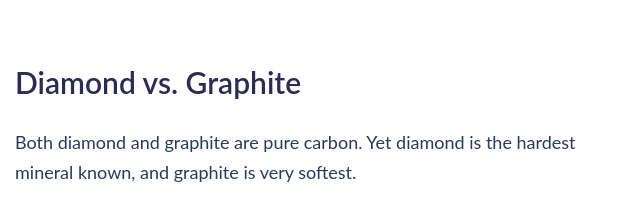
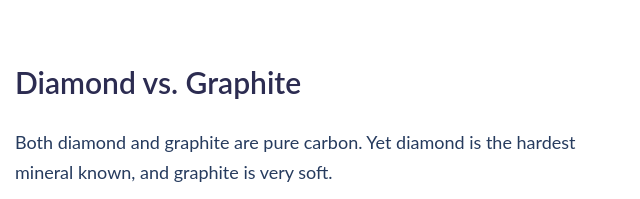
Before and after one commit to crystals-chemistry/crystals, a plain HTML site: page diamonds.html in a window 1280 px wide. Shown: the part 3660-3859 px from the top of the page, 640-1280 px from the left. Drawn offline with Linux system fonts and the light colour scheme.

Commit message:
Update diamonds.html

```diff
--- a/diamonds.html
+++ b/diamonds.html
@@ -234,7 +234,7 @@
                     <div class="col-lg-6 d-flex align-items-center">
                         <div class="seo_features_content">
                             <h2>Diamond vs. Graphite</h2>
-                            <h6>Both diamond and graphite are pure carbon. Yet diamond is the hardest mineral known, and graphite is very softest.</h6>
+                            <h6>Both diamond and graphite are pure carbon. Yet diamond is the hardest mineral known, and graphite is very soft.</h6>
                             <p>Diamond is an electrical insulator while graphite is a good conductor of electricity, diamonds are usually transparent, but graphite is opaque. The reason why they are so different lies in their atomic structures. Graphite forms in sheets where the carbon atoms have strong bonds on the same layer, but only weak bonds to the layer above or below. On the other hand, the carbon atoms in diamond have strong bonds in three dimensions. In diamond, the atoms are very closely packed and each atom is connected to four other carbon atoms, giving it a very strong and rigid structure in three dimensions. The differences between diamond and graphite highlight the importance of crystal structure to the properties of a gemstone. For example, all gems that have a cubic crystal habit, where the crystal structure is completely symmetrical, have an important property in common. Cubic solids refract light in all directions at the same velocity. So even though diamond, garnet and spinel have quite different chemical compositions, they are all singly refractive because of their similar crystal structure. Other less symmetrical crystal groups are doubly refractive, including orthorhombic, monoclinic and triclinic, all of which have specific internal symmetries and axes that dictate how light bends as it enters the crystal.</p>
                         </div>
                     </div>
```
